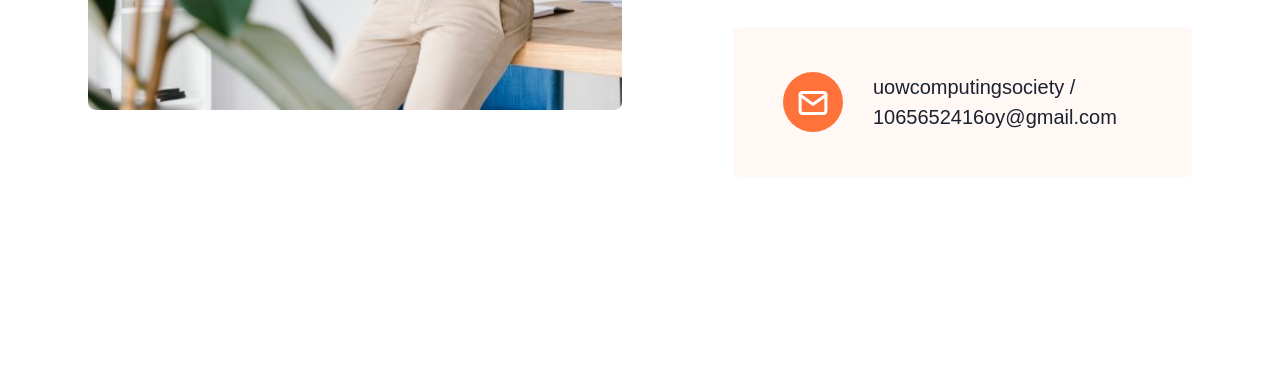
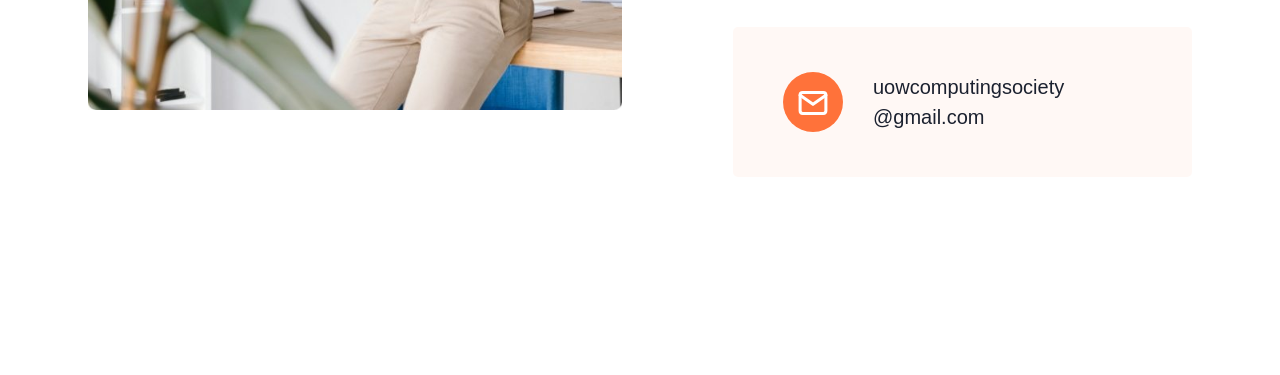
Before and after one commit to hyxONick/ucspage.github.io, a plain HTML site: page contact.html in a window 1280 px wide. Shown: the part 976-1351 px from the top of the page. Drawn offline with Linux system fonts and the light colour scheme; a web font is replaced by a local one.

Commit message:
updata contact info

```diff
--- a/contact.html
+++ b/contact.html
@@ -188,8 +188,8 @@
                                     <img src="static/picture/feather-mail.svg" alt="">
                               </div>
                               <div class="contact__text" style="overflow: hidden;">
-                                  <h5 >uowcomputingsociety<span> /</span></h5>
-                                  <h5>1065652416oy@gmail.com</h5>
+                                  <h5 >uowcomputingsociety</h5>
+                                  <h5>@gmail.com</h5>
                               </div>
                           </div>
                       </div>
```
Also changed, not shown: index.html (+1 -1 lines).
